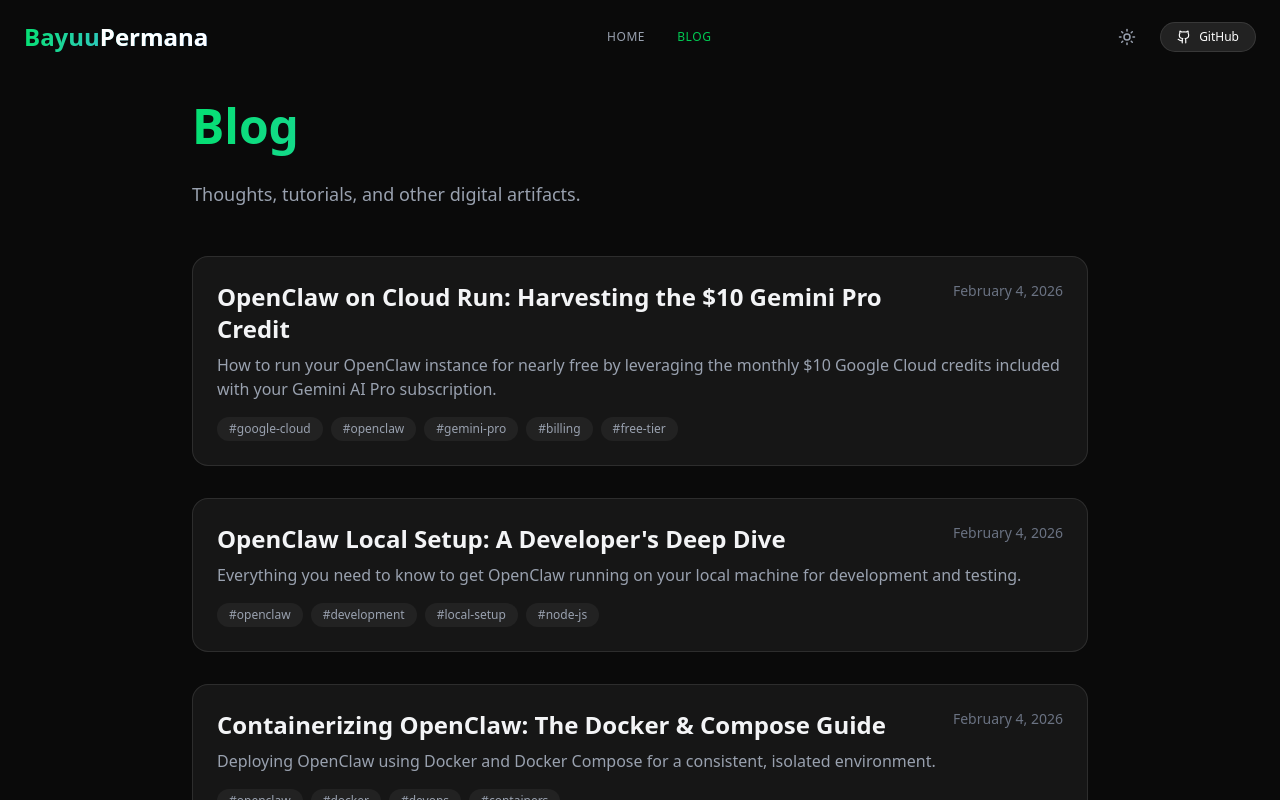
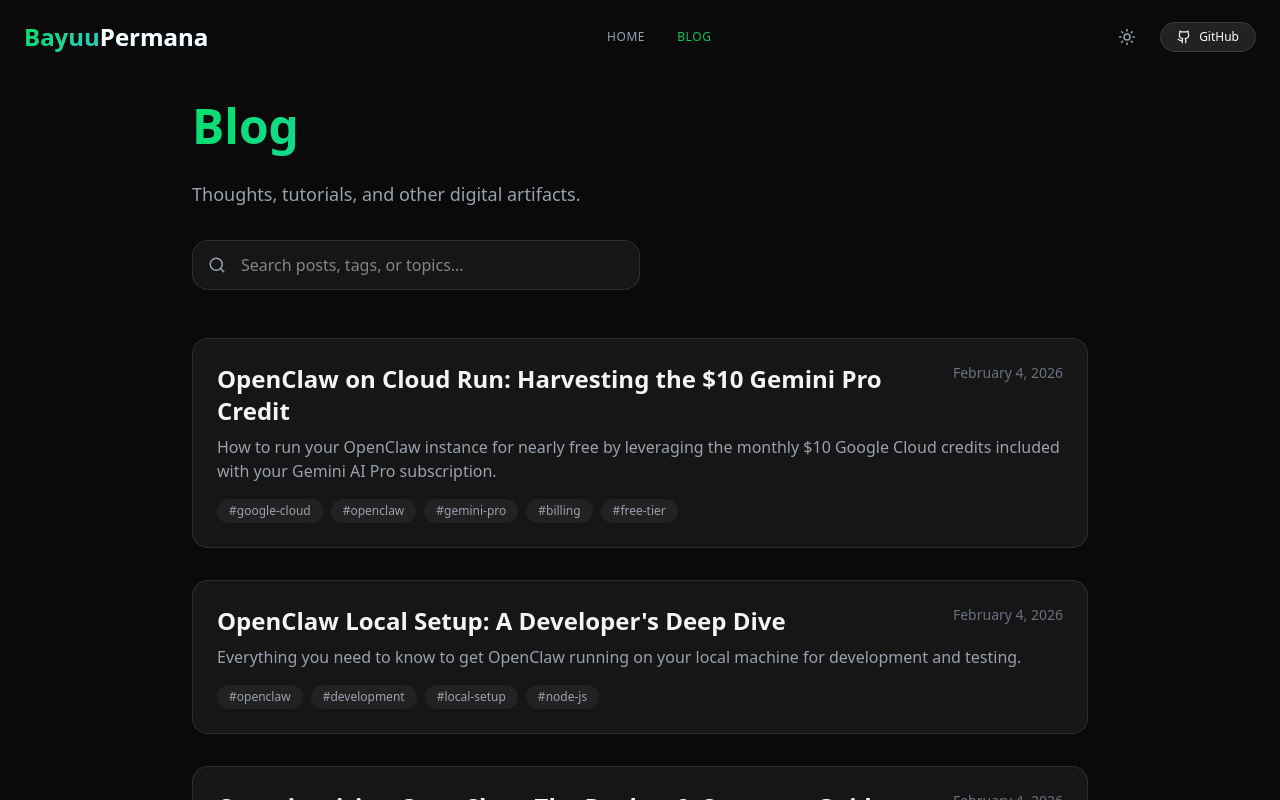
Before and after one commit to BayuuPermana/Bayu, a React (Vite) app: page /blog in a window 1280 px wide. Shown: the top 800 px of the page. Built offline with nearby package versions, Linux system fonts and the light colour scheme.

Commit message:
feat(blog): add search and filtering functionality

```diff
--- a/pages/BlogList.tsx
+++ b/pages/BlogList.tsx
@@ -1,5 +1,6 @@
-import React from 'react';
+import React, { useState } from 'react';
 import { Link } from 'react-router-dom';
+import { Search, X } from 'lucide-react';
 import SEO from '../components/SEO';
 
 // Use Vite's build-time globbing. Eager loading ensures they are bundled.
@@ -39,7 +40,9 @@
 };
 
 const BlogList = () => {
-    const posts: PostMetadata[] = Object.entries(postFiles).map(([path, content]) => {
+    const [searchQuery, setSearchQuery] = useState('');
+
+    const allPosts: PostMetadata[] = Object.entries(postFiles).map(([path, content]) => {
         const { data } = parseFrontmatter(content as string);
         const slug = path.split('/').pop()?.replace('.md', '') || '';
         return {
@@ -50,6 +53,15 @@
             slug,
         };
     }).sort((a, b) => new Date(b.date).getTime() - new Date(a.date).getTime());
+
+    const filteredPosts = allPosts.filter(post => {
+        const query = searchQuery.toLowerCase();
+        return (
+            post.title.toLowerCase().includes(query) ||
+            post.description.toLowerCase().includes(query) ||
+            post.tags.some(tag => tag.toLowerCase().includes(query))
+        );
+    });
 
     return (
         <div className="min-h-screen pt-24 pb-12 px-6">
@@ -63,18 +75,39 @@
                     <h1 className="text-4xl md:text-5xl font-bold bg-gradient-to-r from-green-400 to-blue-400 bg-clip-text text-transparent mb-4 pb-2 leading-tight">
                         Blog
                     </h1>
-                    <p className="text-gray-600 dark:text-gray-400 text-lg">
+                    <p className="text-gray-600 dark:text-gray-400 text-lg mb-8">
                         Thoughts, tutorials, and other digital artifacts.
                     </p>
+
+                    <div className="relative max-w-md">
+                        <Search className="absolute left-4 top-1/2 -translate-y-1/2 text-gray-400" size={18} />
+                        <input
+                            type="text"
+                            placeholder="Search posts, tags, or topics..."
+                            value={searchQuery}
+                            onChange={(e) => setSearchQuery(e.target.value)}
+                            className="w-full pl-12 pr-10 py-3 rounded-2xl bg-white dark:bg-white/5 border border-gray-100 dark:border-white/10 focus:border-green-500/50 dark:focus:border-green-400/50 outline-none transition-all duration-300"
+                        />
+                        {searchQuery && (
+                            <button
+                                onClick={() => setSearchQuery('')}
+                                className="absolute right-3 top-1/2 -translate-y-1/2 p-1 rounded-full hover:bg-gray-100 dark:hover:bg-white/10 text-gray-400 transition-colors"
+                            >
+                                <X size={16} />
+                            </button>
+                        )}
+                    </div>
                 </header>
 
-                {posts.length === 0 ? (
+                {filteredPosts.length === 0 ? (
                     <div className="p-12 text-center border-2 border-dashed border-gray-200 dark:border-white/10 rounded-3xl">
-                        <p className="text-gray-500">No posts found in /posts directory. *Belch* Put some files in there, Morty!</p>
+                        <p className="text-gray-500">
+                            {searchQuery ? `No posts matching "${searchQuery}". *Belch* Try another dimension.` : 'No posts found. *Belch* Put some files in there, Morty!'}
+                        </p>
                     </div>
                 ) : (
                     <div className="grid gap-8">
-                        {posts.map((post) => (
+                        {filteredPosts.map((post) => (
                             <article
                                 key={post.slug}
                                 className="group p-6 rounded-2xl bg-white dark:bg-white/5 border border-gray-100 dark:border-white/10 hover:border-green-500/50 dark:hover:border-green-400/50 transition-all duration-300 hover:shadow-xl hover:shadow-green-500/5"
```
